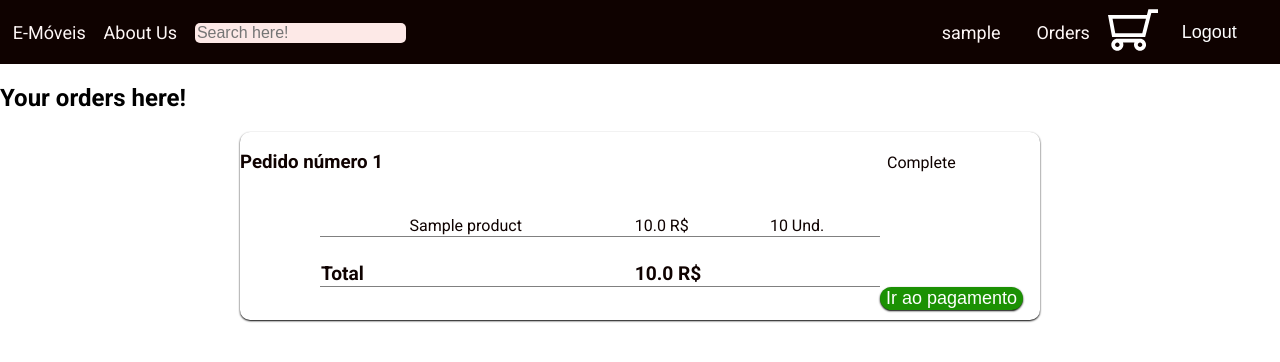
After one commit to GabrirelBRAA/EcommerceDjango, a Django app: page /ecommerce/orders in a window 1280 px wide. The commit adds this page. Shown: the top 362 px of the page. Run offline with Django 5.2, Linux system fonts and the light colour scheme; a user stored in the database is signed in; tables that the repository leaves empty hold one stand-in row (values such as "Sample post"); some web fonts are replaced.

Commit message:
Added Django forms to the login page. Now the password requires a minimum set of characters and the server returns error messages if the validation goes wrong. Added an orders page that shows what products the user buys. Also added the functionality of making your shopping cart products into a sale order.

```diff
--- a/ecommerce/static/ecommerce/style.css
+++ b/ecommerce/static/ecommerce/style.css
@@ -394,7 +379,7 @@ margin-bottom: 5%;
 	background-color: green;
 }
 
-table{
+.shopping-cart-table{
     margin: 100px;
 
     .table_image > img{
@@ -502,3 +503,59 @@ table{
     color: white;
     margin: 0 45%;
 }
+
+.order{
+    margin: auto;
+    width: 800px;
+    box-shadow: 0px 1px 2px black;
+    border-radius: 10px;
+    margin-bottom: 25px;
+}
+
+.order > span{
+    text-align: right;
+    margin-left: 500px;
+}
+
+.order > h3{
+    display: inline-block;
+}
+
+.order > button{
+    font-size: 18px;
+    margin-left: 80%;
+    color: white;
+    background-color: #1b9103;
+    border: none;
+    border-radius: 50px;
+    margin-bottom: 10px;
+    box-shadow: 0px 1px 2px black;
+}button:active{
+    background-color: green;
+}button:hover{
+    box-shadow: 0px 1px 3px black;
+}
+
+.orders-table{
+    margin-left: 10%;
+    width: 70%;
+    border-collapse: collapse;
+}
+
+.orders-table > tbody > tr > td{
+    padding-top: 25px;
+    border-bottom: solid 1px gray;
+}
+
+.CANC{
+    color: red;
+}
+
+.PPND{
+    color: yellow;
+}
+
+.order-total{
+    font-weight: 700;
+    font-size: 1.2em;
+}
--- a/ecommerce/templates/ecommerce/base.html
+++ b/ecommerce/templates/ecommerce/base.html
@@ -27,6 +27,7 @@
 
       {% if request.user.is_active %}
       <div>{{request.user.username}}</div>
+      <a href="{% url 'ecommerce:orders' %}">Orders</a>
 
       <a class="shop-icon" href="{% url 'ecommerce:shopping_cart' %}">
         {% if request.session.shopping_cart %}
--- /dev/null
+++ b/ecommerce/templates/ecommerce/orders.html
@@ -0,0 +1,26 @@
+{% extends "ecommerce/base.html" %}
+{% block content %}
+<h2>Your orders here!</h2>
+{% for sale in sales %}
+<div class="order">
+    <h3>Pedido número {{sale.id}}</h3> <span class="{{sale.status}}">{{sale.get_status}}</span>
+    <table class="orders-table">
+        {% for order in sale.order_set.all %}
+        <tr>
+            <td></td>
+            <td>{{order.product.name}}</td>
+            <td>{{order.product.price}} R$</td>
+            <td>{{order.quantity}} Und.</td>
+        </tr>
+        {% endfor %}
+        <tr class="order-total">
+            <td>Total</td>
+            <td></td>
+            <td>{{sale.total}} R$</td>
+            <td></td>
+        </tr>
+    </table>
+    <button>Ir ao pagamento</button>
+</div>
+{% endfor %}
+{% endblock %}
--- a/ecommerce/templates/ecommerce/product.html
+++ b/ecommerce/templates/ecommerce/product.html
@@ -3,7 +3,7 @@
 <div class="product-card">
   <img src="{{ product.image_set.first.image.url}}" alt="{{ product.name }}"/>
   <h2>{{product.name}}</h2>
-  <p>{{product.description}}</p>
+  <p class="product-description">{{product.description}}</p>
   <div class="buy-component">
     {% if not request.user.is_active %}
     <form action="{% url 'ecommerce:login' %}" method="get">
--- a/ecommerce/templates/ecommerce/shopping_cart.html
+++ b/ecommerce/templates/ecommerce/shopping_cart.html
@@ -2,7 +2,7 @@
 {% load static %}
 {% block content %}
 <h1>My cart</h1>
-<table>
+<table class="shopping-cart-table">
 {% for product in products %}
     <tr>
     <td class="table_image"><img src="{{ product.image_set.first.image.url}}" alt="{{ product.name }}"/></td>
@@ -13,7 +13,7 @@
 {% endfor %}
 </table>
 
-<form class="buy-form">
+<form class="buy-form" action="{% url 'ecommerce:create_sale' %}" method="post">
     {% csrf_token %}
     <input type="submit" value="Comprar!">
 </form>
--- a/ecommerce/urls.py
+++ b/ecommerce/urls.py
@@ -12,5 +12,7 @@ urlpatterns = [
     path('add_to_cart', views.add_to_cart, name='add_to_cart'),
     path('shooping_cart', views.shopping_cart, name='shopping_cart'),
     path('aboutus', views.aboutus, name='aboutus'),
-    path('search', views.search, name='search')
-    ]
+    path('search', views.search, name='search'),
+    path('orders', views.orders, name='orders'),
+    path("create_sale", views.create_sale, name='create_sale')
+]
--- a/ecommerce/views.py
+++ b/ecommerce/views.py
@@ -1,95 +1,143 @@
 from django.shortcuts import render, reverse
 from django.http import HttpResponse, HttpResponseRedirect
 
-from .models import Product, Category
+from .models import Product, Category, generate_sale, Sale, Order
+from .forms import LoginForm, SignUpForm
 from django.contrib.auth.models import User
 from django.contrib.auth import authenticate, login, logout
-
-from random import randint
-# Create your views here.
+from django.core.exceptions import ValidationError
 
 app_name = '/ecommerce'
 
+
+'''
+This page should probably show about 10 categories, if you want then to be set by an admin their names must not be hard coded
+'''
 def index(request):
+    categories = Category.objects.all()[:10]
+    params = {}
+    for category in categories:
+        params[category] = Product.objects.filter(category=category)[:10]
+    data = {"data" : params.items()}
+    return render(request, "ecommerce/index.html", data)
 
-    computers = Product.objects.filter(category=Category.objects.get(name="Computador"))[:10]
-    chairs = Product.objects.filter(category=Category.objects.get(name="Cadeira"))[:10]
-    d = {'computers': computers,
-         'chairs': chairs
-         }
-    return render(request, "ecommerce/index.html", d)
 
+'''
+This page needs some front end treatment
+'''
 def item(request, product_id):
     product = Product.objects.get(id=product_id)
     return render(request, "ecommerce/product.html", {"product": product, "app_name": app_name})
 
+
+'''
+signup, this is actually a sign up and not a sign in
+'''
 def signin(request):
     if request.method == 'POST':
-        print(request.POST['name'])
-        print(request.POST['password'])
-        if(request.POST['password'] == request.POST['confirmpassword']):
-            user = User.objects.create_user(request.POST['name'], "email@gmail.com", request.POST['password'])
+        form = SignUpForm(request.POST)
+        if form.is_valid():
+            username = form.cleaned_data["username"]
+            password = form.cleaned_data["password"]
+            user = User.objects.create_user(username, "email@gmail.com", password)
             login(request, user)
             return HttpResponseRedirect(reverse('ecommerce:index'))
         else:
-            return render(request, "ecommerce/login.html", {'error': "password and confirmation password do not match"})
-    return render(request, "ecommerce/login.html")
+            login_form = LoginForm()
+            return render(request, "ecommerce/login.html", {"login_form": login_form, "sign_form": form})
+    login_form = LoginForm()
+    signup_form = SignUpForm()
+    return render(request, "ecommerce/login.html", {"login_form": login_form, "sign_form": signup_form})
 
+
+'''
+If its a POST this will try to login the user, if not it will return the login page
+'''
 def login_user(request):
     if request.method == 'POST':
-        user = authenticate(request, username=request.POST['name'], password=request.POST['password'])
-        if(user != None):
-            login(request, user)
-            return HttpResponseRedirect(reverse('ecommerce:index'))
-    return render(request, "ecommerce/login.html", {'error': "user or password incorrect"})
+        form = LoginForm(request.POST)
+        if form.is_valid():
+            username = form.cleaned_data["username"]
+            password = form.cleaned_data["password"]
+            user = authenticate(request, username=username, password=password)
+            if user != None:
+                login(request, user)
+                return HttpResponseRedirect(reverse('ecommerce:index'))
+            else:
+                signup_form = SignUpForm()
+                form.add_error(None, ValidationError("username or password are incorrect"))
+                return render(request, "ecommerce/login.html", {"login_form": form, "sign_form": signup_form})
+
+    login_form = LoginForm()
+    signup_form = SignUpForm()
+    return render(request, "ecommerce/login.html", {"login_form": login_form, "sign_form": signup_form})
 
 
 def logoff(request):
     if request.method == 'POST':
-        print("Hello World 1")
         logout(request)
-        print("Hello World 1")
-    print("Hello World 2")
     return HttpResponseRedirect(reverse('ecommerce:index'))
 
-def register(request):
-    return render(request, "ecommerce/index.html")
 
 def add_to_cart(request):
     if request.user.is_active and request.method == "POST":
         if "shopping_cart" not in request.session:
             request.session["shopping_cart"] = {}
-            print("Huh")
         request.session["shopping_cart"].update({request.POST['id']: request.POST['quantity']})
         request.session.modified = True
         return HttpResponseRedirect(reverse('ecommerce:index'))
     else:
         return HttpResponseRedirect(reverse('ecommerce:login'))
 
+
 def shopping_cart(request):
     if "shopping_cart" in request.session:
         products = Product.objects.filter(id__in=request.session["shopping_cart"].keys())
         for product in products:
-            product.quant = request.session["shopping_cart"].get(str(product.id))
+            product.quant = request.session["shopping_cart"].get(str(product.id)) #This is a hack
         return render(request, 'ecommerce/shopping_cart.html', {"products": products})
     else:
         return render(request, 'ecommerce/shopping_cart.html', {"products": []})
 
+
 def aboutus(request):
-    return render(request, 'ecommerce/aboutus.html')
+    return render(request, 'ecommerce/aboutus.html') #Não está feito
 
+
+'''
+This view is not really checking if searchquery is populated or not, an error might occur here
+'''
 def search(request):
-    search_query = request.GET['searchquery']
+    search_query = request.GET['searchquery'] #Se não tiver uma search query?
+
     if request.GET.get('offset') != None:
         offset = int(request.GET['offset'])
         products = Product.objects.filter(name__contains=search_query)[offset:(offset + 10)]
-        for product in products:
-            print(product)
         return render(request, 'ecommerce/search_update.html', {"products": products})
-    category = Category.objects.get(name="Computador")
+
     products = Product.objects.filter(name__contains=search_query)[:20]
     return render(request, 'ecommerce/search.html', {"products": products, "searchquery": search_query})
 
-def echo(request):
-    print("echo HELLO")
-    return HttpResponse("echo HELLO")
+
+def orders(request):
+    sales = Sale.objects.prefetch_related('order_set').filter(user=request.user)
+
+    for sale in sales:
+        price = 0
+        for order in sale.order_set.all():
+            price += order.product.price
+        sale.total = price
+
+    return render(request, 'ecommerce/orders.html', {"sales": sales})
+
+
+def create_sale(request):
+    if request.method == "POST":
+        user = request.user
+        if "shopping_cart" in request.session:
+            generate_sale(user, request.session['shopping_cart'])
+            request.session['shopping_cart'] = {}
+            request.session.modified = True
+        return HttpResponse("Post Here!")
+    else:
+        return HttpResponseRedirect(reverse('ecommerce:index'))
--- a/requirements.txt
+++ b/requirements.txt
@@ -1,4 +1,8 @@
 asgiref==3.8.1
 Django==5.0.4
+Faker==25.3.0
+numpy==1.26.4
 pillow==10.3.0
+python-dateutil==2.9.0.post0
+six==1.16.0
 sqlparse==0.5.0
```
Also changed, not shown: other parts of ecommerce/static/ecommerce/style.css (+30 -29 lines), ecommerce/forms.py (added, +26 -0 lines), ecommerce/models.py (+14 -0 lines), ecommerce/templates/ecommerce/index.html (+19 -52 lines), ecommerce/templates/ecommerce/login.html (+4 -12 lines).
